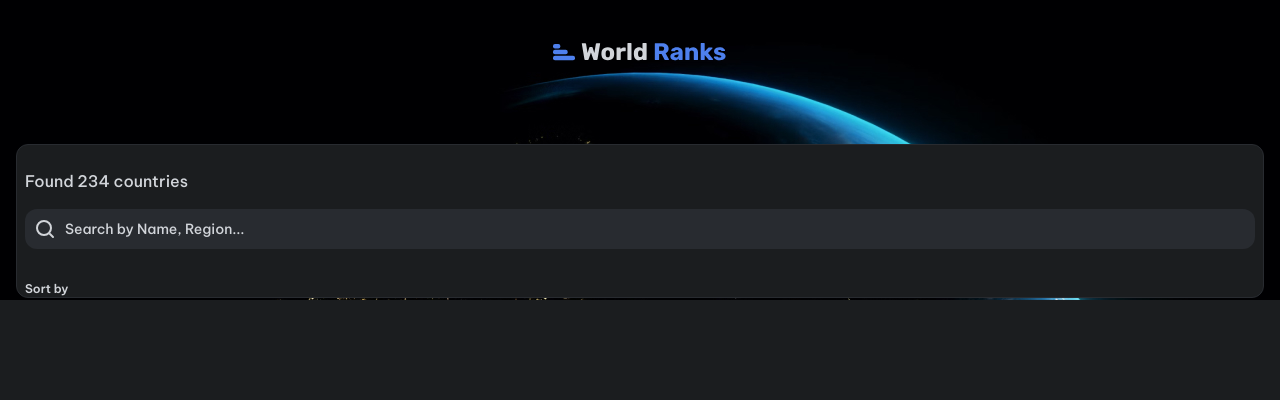
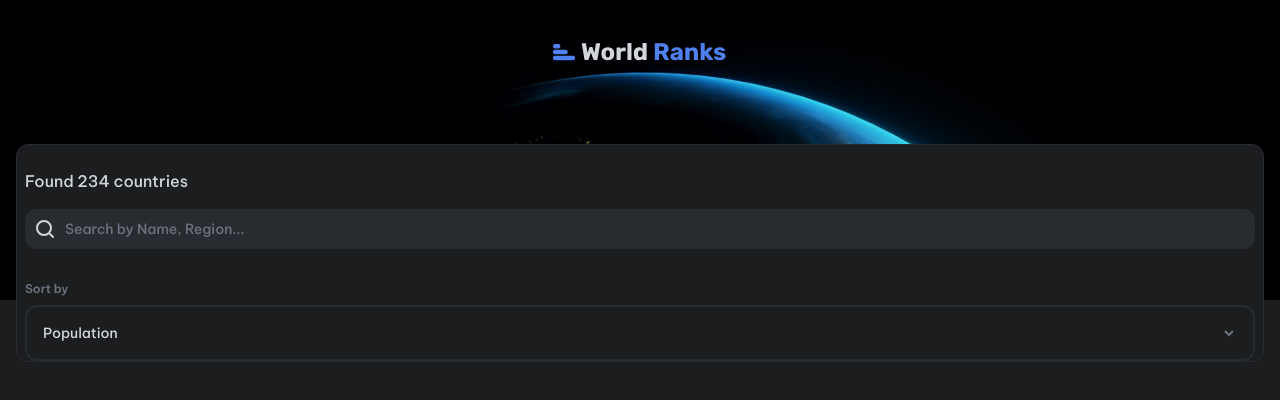
Before and after one commit to PrayaaDikk/country-page, a Next.js app: page / in a window 1280 px wide. Shown: the top 400 px of the page. Built offline with nearby package versions, Linux system fonts and the light colour scheme.

Commit message:
update page 2

```diff
--- a/src/app/globals.css
+++ b/src/app/globals.css
@@ -12,3 +12,10 @@
   background: var(--background);
   font-family: var(--font-beVietnamPro);
 }
+
+select option {
+  max-width: 100%;
+  white-space: nowrap;
+  overflow: hidden;
+  text-overflow: ellipsis;
+}
--- a/src/app/page.jsx
+++ b/src/app/page.jsx
@@ -1,9 +1,20 @@
 "use client";
-import { useState } from "react";
+import { useRef, useState } from "react";
+import { Listbox } from "@headlessui/react";
 
 export default function Home() {
+	const sortList = ["population", "area", "name"];
 	const [isOpenDropDown, setIsOpenDropDown] = useState(false);
-	const sortList = ["Population", "Area", "Name"];
+	const [selectedOption, setSelectedOption] = useState(sortList[0]);
+	const sortListRef = useRef([]);
+
+	const handleClick = (option) => {
+		setSelectedOption(option);
+	};
+
+	const capitalizeFirstLetter = (string) => {
+		return string.charAt(0).toUpperCase() + string.slice(1);
+	};
 
 	return (
 		<div className="relative overflow-hidden">
@@ -21,6 +32,8 @@
 			<section className="relative mx-4 mt-36 mb-20 bg-blackTheme rounded-xl border border-blackTheme2 pt-6 px-2 ">
 				<div className="flex flex-col gap-4 ">
 					<h1 className="text-whiteTheme ">Found 234 countries</h1>
+
+					{/* search country box */}
 					<label
 						htmlFor="searchCountry"
 						className="p-2 flex gap-2 bg-blackTheme2 rounded-xl"
@@ -29,18 +42,76 @@
 						<input
 							type="text"
 							placeholder="Search by Name, Region..."
-							className="w-full bg-transparent border-0 focus:outline-none
-						focus:placeholder:opacity-0 text-sm text-whiteTheme placeholder:text-whiteTheme "
+							className="w-full bg-transparent border-0 focus:outline-none focus:placeholder:opacity-0 text-sm text-whiteTheme placeholder:text-grayTheme "
 							id="searchCountry"
+							autoComplete="off"
 						/>
 					</label>
 				</div>
 				<div className="mt-8">
 					<div className="">
-						<div>
-							<p className="block text-whiteTheme text-xs font-semibold ">
+						<div className="grid gap-2">
+							<p className="block text-grayTheme text-xs font-semibold">
 								Sort by
 							</p>
+							<div>
+								{/* dropdown */}
+								{/* <span className="flex items-center justify-between text-whiteTheme text-sm bg-none rounded-2xl p-4 border-2 border-blackTheme2 ">
+									<p className="capitalize">
+										{selectedOption}
+									</p>
+									<img
+										src="resources/Expand_down.svg"
+										alt="drop-down-icon"
+										className="cursor-pointer"
+										onClick={() =>
+											setIsOpenDropDown(!isOpenDropDown)
+										}
+									/>
+								</span>
+								<div
+									className={`bg-blackTheme2 rounded-xl p-1 `}
+								>
+									{sortList.map((option, i) => (
+										<span
+											className="block text-left text-whiteTheme text-sm capitalize p-4 active:bg-blackTheme cursor-pointer rounded-xl lg:hover:bg-blackTheme"
+											key={i}
+											ref={(el) =>
+												(sortListRef.current[i] = el)
+											}
+											onClick={() => handleClick(option)}
+										>
+											{option}
+										</span>
+									))}
+								</div> */}
+
+								{/* dropdown */}
+								<div>
+									<Listbox>
+										<Listbox.Button className="w-full p-4 border-2 border-blackTheme2 rounded-xl flex items-center justify-between ">
+											<p className="text-whiteTheme text-sm capitalize">
+												{selectedOption}
+											</p>
+											<img
+												src="resources/Expand_down.svg"
+												alt="dropdown-icon"
+											/>
+										</Listbox.Button>
+										<Listbox.Options className="absolute w-full bg-blackTheme2 rounded-xl shadow text-sm text-whiteTheme p-1 mt-1 ">
+											{sortList.map((option, i) => (
+												<Listbox.Option
+													value={option}
+													key={i}
+													className="block p-4 cursor-pointer capitalize active:bg-blackTheme "
+												>
+													{option}
+												</Listbox.Option>
+											))}
+										</Listbox.Options>
+									</Listbox>
+								</div>
+							</div>
 						</div>
 					</div>
 					<div></div>
```
Also changed, not shown: package.json (+6 -5 lines), 1 other file (tests, documents, lock files or other folders).
